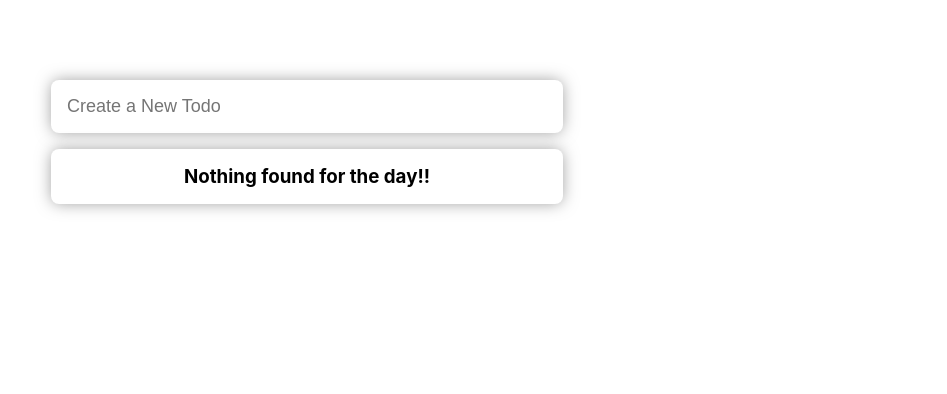
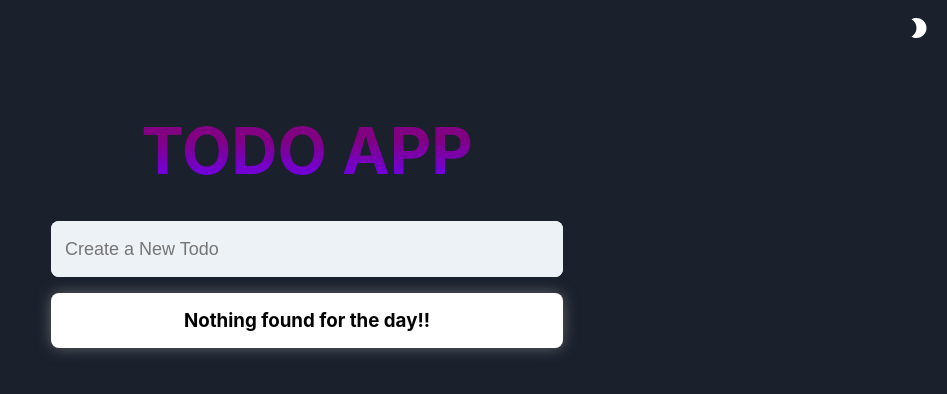
Before and after one commit to ankush6859/todo-app-react-1, a React (Create React App) app: page / in a window 1280 px wide. Shown: the top 394 px of the page, without its empty margins (333-1280 px from the left). Built offline with nearby package versions, Linux system fonts and the light colour scheme.

Commit message:
Some updation in UI

```diff
--- a/src/App.css
+++ b/src/App.css
@@ -1,6 +1,13 @@
-.App {
+.main {
   width: 40%;
   margin: auto;
   height: 100vh;
-  margin-top: 10vh;
+  padding-top: 10vh;
 }
+.mode {
+  cursor: pointer;
+  padding: 1rem;
+}
+.mode :only-child {
+  float: right;
+}
--- a/src/App.tsx
+++ b/src/App.tsx
@@ -1,13 +1,29 @@
 import React from 'react';
 import './App.css';
+import ModeNightIcon from '@mui/icons-material/ModeNight';
+import Brightness5Icon from '@mui/icons-material/Brightness5';
 import AddTodo from './components/AddTodo/AddTodo';
 import TodoList from './components/TodoList/TodoList';
+import { useState } from 'react';
 
 function App() {
+  const [mode, setMode] = useState(true);
+  const modeHandler = () => {
+    setMode(!mode);
+  };
   return (
-    <div className="App">
-      <AddTodo />
-      <TodoList />
+    <div className="App" style={{ background: mode ? '#1a202c' : '#fff' }}>
+      <div className="mode">
+        {mode ? (
+          <ModeNightIcon onClick={modeHandler} sx={{ color: '#fff' }} />
+        ) : (
+          <Brightness5Icon onClick={modeHandler} sx={{ color: '#000' }} />
+        )}
+      </div>
+      <div className="main">
+        <AddTodo />
+        <TodoList />
+      </div>
     </div>
   );
 }
--- a/src/components/AddTodo/AddTodo.module.css
+++ b/src/components/AddTodo/AddTodo.module.css
@@ -1,10 +1,40 @@
 .input {
-  border: none;
+  border: 2px solid transparent;
   outline: none;
-  padding: 0.5rem;
+  padding-inline: 12px;
+  border-radius: 8px;
+  height: 50px;
+  background-color: #edf2f7;
   font-size: large;
   width: -webkit-fill-available;
+  transition-property: background-color, border-color, color, fill, stroke,
+    opacity, box-shadow;
+  transition-duration: 0.2s;
+  transition-timing-function: ease-out;
+}
+.input:hover {
+  background-color: #e2e8f0;
+}
+.input:focus {
+  background-color: #fff;
+  border: 2px solid #820082;
 }
 .addTodo_card {
-  padding: 0.5rem;
+  box-shadow: none;
 }
+.top_heading {
+  text-align: center;
+  margin-bottom: 2rem;
+  background: -webkit-linear-gradient(
+    rgba(130, 0, 130, 1) 35%,
+    rgba(105, 0, 255, 1) 100%
+  );
+  -webkit-background-clip: text;
+  -webkit-text-fill-color: transparent;
+  background-clip: text;
+  font-size: 2rem;
+}
+.top_heading h1 {
+  padding: 0;
+  margin: 0;
+}
--- a/src/components/AddTodo/AddTodo.tsx
+++ b/src/components/AddTodo/AddTodo.tsx
@@ -22,6 +22,10 @@ const AddTodo = () => {
   };
 
   return (
+    <>
+      <div className={styles.top_heading}>
+        <h1>TODO APP</h1>
+      </div>
       <Card className={styles.addTodo_card}>
         <input
           className={styles.input}
@@ -31,6 +35,7 @@ const AddTodo = () => {
           placeholder="Create a New Todo"
         />
       </Card>
+    </>
   );
 };
 
--- a/src/components/ButtonGroup/ButtonGroup.module.css
+++ b/src/components/ButtonGroup/ButtonGroup.module.css
@@ -7,6 +7,7 @@
   border-radius: 3px;
   cursor: pointer;
   margin-left: 5px;
+  transition: all 0.3s;
 }
 .button_wrapper > button:hover,
 .active {
--- a/src/components/TodoList/TodoList.module.css
+++ b/src/components/TodoList/TodoList.module.css
@@ -19,3 +19,6 @@
   align-items: center;
   padding: 0.5rem 0;
 }
+.list_wrapper div:first-child {
+  border-radius: 8px 8px 0 0;
+}
--- a/src/components/TodoList/TodoList.tsx
+++ b/src/components/TodoList/TodoList.tsx
@@ -31,7 +31,7 @@ const TodoList = () => {
   }
   return (
     <Card style={{ marginTop: '1rem' }}>
-      <div>
+      <div className={styles.list_wrapper}>
         {filteredTodo &&
           filteredTodo.map((todo: Todo) => (
             <TodoItem todo={todo} key={todo.id} />
```
Lines whose indentation alone changed are shown as unchanged.
